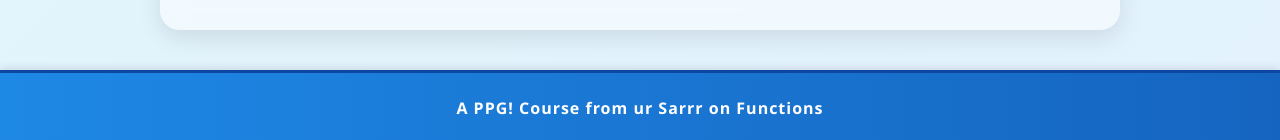
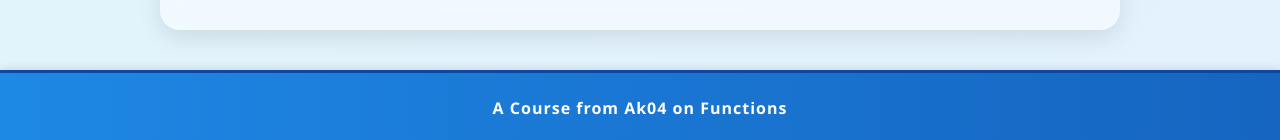
Before and after one commit to Kali-d-Eagle/AIE_voidArgs, a plain HTML site: page index.html in a window 1280 px wide. Shown: the part 2903-3043 px from the top of the page. Drawn offline with Linux system fonts and the light colour scheme.

Commit message:
Update index.html

```diff
--- a/index.html
+++ b/index.html
@@ -387,7 +387,7 @@ int main() {
 </div>
 
 <footer>
-  A PPG! Course from ur Sarrr on Functions
+  A Course from Ak04 on Functions
 </footer>
 </body>
 </html>
```
